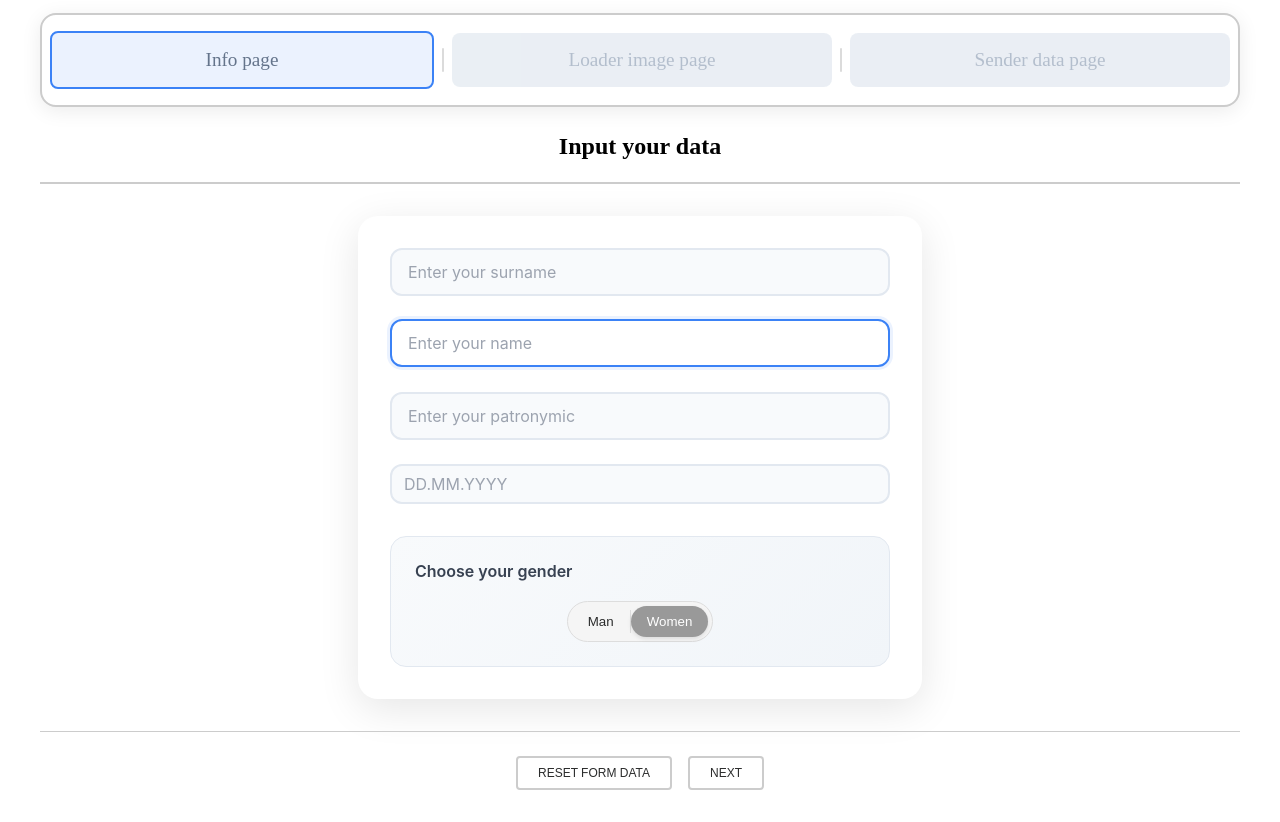
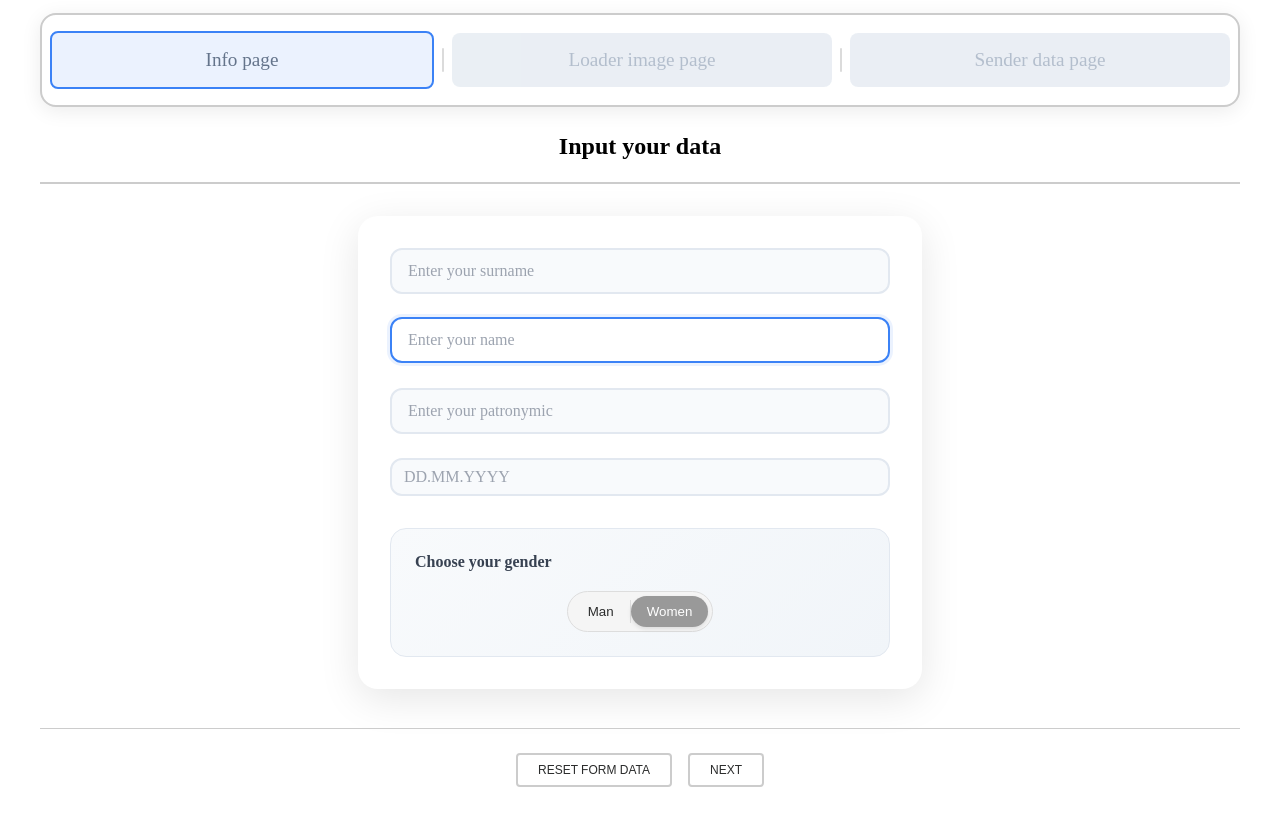
Before and after one commit to Stephan-Petrovich/exam-project, a React (Vite) app: page / in a window 1280 px wide. Built offline with nearby package versions, Linux system fonts and the light colour scheme.

Commit message:
fix: Changed css of project

```diff
--- a/src/components/GuideHeader/style.css
+++ b/src/components/GuideHeader/style.css
@@ -1,7 +1,7 @@
 .guide-header-block {
-    background-color: #ffffff;
-    border: 2px solid #ccc;
-    border-radius: 16px;
+    background-color: var(--secondary-background-color);
+    border: 0.125rem solid var(--border-color);
+    border-radius: 1rem;
     padding: 1rem 0.5rem;
     box-shadow: 0 4px 20px rgba(0, 0, 0, 0.08);
     margin: 0.3rem 0;
@@ -17,7 +17,7 @@
 .link-block {
     flex: 1;
     padding: 1rem 1.5rem;
-    border-radius: 8px;
+    border-radius: 0.5rem;
     transition: all 0.3s ease;
     text-align: center;
     position: relative;
@@ -37,13 +37,13 @@
     font-weight: 600;
     color: #1e40af;
     background: rgba(59, 130, 246, 0.1);
-    border: 2px solid #3b82f6;
+    border: 0.125rem solid #3b82f6;
 }
 
 .link-block.completed {
     background: #7ed693;
-    box-shadow: 0 4px 15px rgba(5, 150, 105, 0.3);
-    border: 1px solid #2cb98c;
+    box-shadow: 0 0.25rem 1rem rgba(5, 150, 105, 0.3);
+    border: 0.0625rem solid #2cb98c;
     color: #2b2c2c;
 }
 
@@ -54,7 +54,7 @@
 
 .link-block.completed:not(.active):hover {
     background: #46c967;
-    transform: translateY(-1px);
+    transform: translateY(-0.0625rem);
 }
 
 .link-block.disabled {
@@ -74,10 +74,10 @@
 }
 
 .gap-block {
-    width: 2px;
-    height: 24px;
-    background: #ccc;
+    width: 0.125rem;
+    height: 1.5rem;
+    background: var(--border-color);
     margin: 0 0.5rem;
-    border-radius: 1px;
+    border-radius: 0.625rem;
     opacity: 0.7;
 }
--- a/src/components/ModalImageUpload/style.css
+++ b/src/components/ModalImageUpload/style.css
@@ -2,10 +2,10 @@
     max-width: 600px;
     margin: 0 auto;
     padding: 2rem;
-    background: #ffffff;
-    border-radius: 16px;
-    box-shadow: 0 4px 20px rgba(0, 0, 0, 0.08);
-    font-family: "Inter", -apple-system, BlinkMacSystemFont, sans-serif;
+    background: var(--secondary-background-color);
+    border-radius: 1rem;
+    box-shadow: 0 0.25rem 1.25rem rgba(0, 0, 0, 0.08);
+    font-family: "Times New Roman", Times, serif;
 }
 
 .image-upload-form {
@@ -15,8 +15,8 @@
 .file-input {
     width: 100%;
     padding: 3rem 0.5rem;
-    border: 3px dashed #d1d5db;
-    border-radius: 16px;
+    border: 0.1875rem dashed #d1d5db;
+    border-radius: 1rem;
     background: linear-gradient(135deg, #f8fafc, #f1f5f9);
     transition: all 0.4s ease;
     cursor: pointer;
@@ -29,14 +29,14 @@
 .file-input:hover {
     border-color: #3b82f6;
     background: linear-gradient(135deg, #f0f7ff, #e0f2fe);
-    transform: translateY(-2px);
-    box-shadow: 0 8px 30px rgba(59, 130, 246, 0.15);
+    transform: translateY(-0.125rem);
+    box-shadow: 0 0.5rem 1.875rem rgba(59, 130, 246, 0.15);
 }
 
 .file-input:focus {
     outline: none;
     border-color: #3b82f6;
-    box-shadow: 0 0 0 4px rgba(59, 130, 246, 0.1);
+    box-shadow: 0 0 0 0.25rem rgba(59, 130, 246, 0.1);
     background: linear-gradient(135deg, #e0f2fe, #bae6fd);
 }
 
@@ -51,20 +51,20 @@
     cursor: pointer;
     transition: all 0.3s ease;
     margin-right: 1.5rem;
-    box-shadow: 0 4px 12px rgba(59, 130, 246, 0.3);
+    box-shadow: 0 0.25rem 0.75rem rgba(59, 130, 246, 0.3);
 }
 
 .file-input::file-selector-button:hover {
     background: linear-gradient(135deg, #1d4ed8, #1e40af);
     transform: translateY(-2px);
-    box-shadow: 0 6px 20px rgba(29, 78, 216, 0.4);
+    box-shadow: 0 0.375rem 1.25rem rgba(29, 78, 216, 0.4);
 }
 
 .file-requirements {
     background: linear-gradient(135deg, #f0f9ff, #e0f2fe);
     padding: 1.5rem;
-    border-radius: 12px;
-    border: 1px solid #bae6fd;
+    border-radius: 0.75rem;
+    border: 0.0625rem solid #bae6fd;
     margin-top: 1.5rem;
 }
 
@@ -88,11 +88,11 @@
 
 .file-preview {
     background: #ffffff;
-    border: 2px solid #e5e7eb;
-    border-radius: 16px;
+    border: 0.125rem solid #e5e7eb;
+    border-radius: 1rem;
     padding: 2rem;
     margin-top: 2rem;
-    box-shadow: 0 4px 15px rgba(0, 0, 0, 0.05);
+    box-shadow: 0 0.25rem 1rem rgba(0, 0, 0, 0.05);
     animation: fadeIn 0.5s ease-out;
 }
 
@@ -101,16 +101,16 @@
     color: #1f2937;
     font-size: 1.5rem;
     font-weight: 700;
-    border-bottom: 2px solid #f3f4f6;
+    border-bottom: 0.125rem solid #f3f4f6;
     padding-bottom: 0.75rem;
 }
 
 .file-info {
     background: #f8fafc;
     padding: 1.25rem;
-    border-radius: 12px;
+    border-radius: 0.75rem;
     margin-bottom: 1.5rem;
-    border: 1px solid #e2e8f0;
+    border: 0.0625rem solid #e2e8f0;
 }
 
 .file-info p {
@@ -127,9 +127,9 @@
 .image-preview {
     display: inline-block;
     max-width: 100%;
-    border-radius: 12px;
+    border-radius: 0.75rem;
     overflow: hidden;
-    box-shadow: 0 8px 30px rgba(0, 0, 0, 0.12);
+    box-shadow: 0 0.5rem 1.875rem rgba(0, 0, 0, 0.12);
     transition: transform 0.3s ease;
 }
 
@@ -139,15 +139,15 @@
 
 .preview-image {
     max-width: 100%;
-    max-height: 400px;
+    max-height: 25rem;
     display: block;
-    border-radius: 12px;
+    border-radius: 0.75rem;
 }
 
 @keyframes fadeIn {
     from {
         opacity: 0;
-        transform: translateY(20px);
+        transform: translateY(1.25rem);
     }
     to {
         opacity: 1;
--- a/src/components/ModalInfo/style.css
+++ b/src/components/ModalInfo/style.css
@@ -1,11 +1,11 @@
 .modal-info-block {
-    max-width: 500px;
+    max-width: 31.25rem;
     margin: 0 auto;
     padding: 2rem;
-    background: #ffffff;
-    border-radius: 20px;
-    box-shadow: 0 10px 40px rgba(0, 0, 0, 0.1);
-    font-family: "Inter", -apple-system, BlinkMacSystemFont, sans-serif;
+    background: var(--secondary-background-color);
+    border-radius: 1.25rem;
+    box-shadow: 0 0.625rem 2.5rem rgba(0, 0, 0, 0.1);
+    font-family: "Times New Roman", Times, serif;
 }
 
 .modal-info-form {
@@ -23,8 +23,8 @@
 .modal-info-form input {
     width: 100%;
     padding: 1rem 1.25rem;
-    border: 2px solid #e2e8f0;
-    border-radius: 12px;
+    border: 0.125rem solid #e2e8f0;
+    border-radius: 0.75rem;
     font-size: 1rem;
     font-family: inherit;
     transition: all 0.3s ease;
@@ -35,14 +35,14 @@
 .modal-info-form input:focus {
     outline: none;
     border-color: #3b82f6;
-    background: #ffffff;
-    box-shadow: 0 0 0 3px rgba(59, 130, 246, 0.1);
-    transform: translateY(-1px);
+    background: var(--secondary-background-color);
+    box-shadow: 0 0 0 0.1875rem rgba(59, 130, 246, 0.1);
+    transform: translateY(-0.0625rem);
 }
 
 .modal-info-form input:hover {
     border-color: #cbd5e0;
-    background: #ffffff;
+    background: var(--secondary-background-color);
 }
 
 .modal-info-form input::placeholder {
@@ -50,10 +50,10 @@
 }
 
 .modal-info-form input[size="small"] {
-    max-width: 200px;
+    max-width: 12.5rem;
     text-align: center;
     font-size: 1.1rem;
-    letter-spacing: 1px;
+    letter-spacing: 0.0625rem;
 }
 
 .gender-label {
@@ -67,8 +67,8 @@
 .form-group:last-child {
     background: linear-gradient(135deg, #f8fafc, #f1f5f9);
     padding: 1.5rem;
-    border-radius: 16px;
-    border: 1px solid #e2e8f0;
+    border-radius: 1rem;
+    border: 0.0625rem solid #e2e8f0;
     margin-top: 0.5rem;
 }
 
@@ -76,10 +76,10 @@
     background: linear-gradient(135deg, #fee2e2, #fecaca);
     color: #dc2626;
     padding: 0.75rem 1rem;
-    border-radius: 8px;
+    border-radius: 0.5rem;
     font-size: 0.875rem;
     font-weight: 500;
-    border-left: 4px solid #dc2626;
+    border-left: 0.25rem solid #dc2626;
     animation: slideIn 0.3s ease-out;
     margin-top: 0.25rem;
 }
@@ -96,7 +96,7 @@
 
 .modal-info-form input:valid:not(:placeholder-shown):focus {
     border-color: #059669;
-    box-shadow: 0 0 0 3px rgba(16, 185, 129, 0.1);
+    box-shadow: 0 0 0 0.1875rem rgba(16, 185, 129, 0.1);
 }
 
 .modal-info-form input:invalid:not(:placeholder-shown) {
@@ -107,7 +107,7 @@
 @keyframes slideIn {
     from {
         opacity: 0;
-        transform: translateX(-10px);
+        transform: translateX(-0.625rem);
     }
     to {
         opacity: 1;
@@ -118,7 +118,7 @@
 @keyframes fadeIn {
     from {
         opacity: 0;
-        transform: translateY(10px);
+        transform: translateY(0.625rem);
     }
     to {
         opacity: 1;
--- a/src/components/Toggle/style.css
+++ b/src/components/Toggle/style.css
@@ -1,19 +1,19 @@
 .toggle-pill {
     display: flex;
-    background-color: #f5f5f5;
-    border-radius: 24px;
-    padding: 4px;
-    border: 1px solid #ddd;
-    max-width: 200px;
+    background-color: var(--light-text-color);
+    border-radius: 1.5rem;
+    padding: 0.25rem;
+    border: 0.0625rem solid #ddd;
+    max-width: 12.5rem;
     margin: 0 auto;
 }
 
 .pill-option {
     flex: 1;
-    padding: 8px 16px;
+    padding: 0.5rem 1rem;
     border: none;
     background: transparent;
-    border-radius: 20px;
+    border-radius: 1.25rem;
     cursor: pointer;
     font-weight: 500;
     transition: all 0.3s ease;
@@ -23,7 +23,7 @@
 .pill-option.active {
     background-color: var(--grey-border-color);
     color: white;
-    box-shadow: 0 2px 4px rgba(0, 0, 0, 0.1);
+    box-shadow: 0 0.125rem 0.25rem rgba(0, 0, 0, 0.1);
 }
 
 .pill-option:not(.active):hover {
@@ -31,7 +31,7 @@
 }
 
 .pill-divider {
-    width: 1px;
+    width: 0.0625rem;
     background-color: #ddd;
-    margin: 4px 0;
+    margin: 0.25rem 0;
 }
--- a/src/layout/DefaultLayout/style.css
+++ b/src/layout/DefaultLayout/style.css
@@ -2,7 +2,7 @@
     display: flex;
     flex-direction: column;
     min-height: 100vh;
-    max-width: 1200px;
+    max-width: 75rem;
     margin: 0 auto;
     padding: 0 1rem;
 }
@@ -12,13 +12,13 @@
     top: 0;
     background: white;
     z-index: 100;
-    border-bottom: 1px solid var(--border-color);
+    border-bottom: 0.0625rem solid var(--border-color);
 }
 
 .page-title {
     padding: 0.1rem 0;
     text-align: center;
-    border-bottom: 1px solid var(--border-color);
+    border-bottom: 0.0625rem solid var(--border-color);
 }
 
 .page-title h1 {
@@ -36,7 +36,7 @@
 .layout-footer {
     margin-top: auto;
     padding: 1.5rem 0;
-    border-top: 1px solid var(--border-color);
+    border-top: 0.0625rem solid var(--border-color);
 }
 
 .footer-actions {
```
